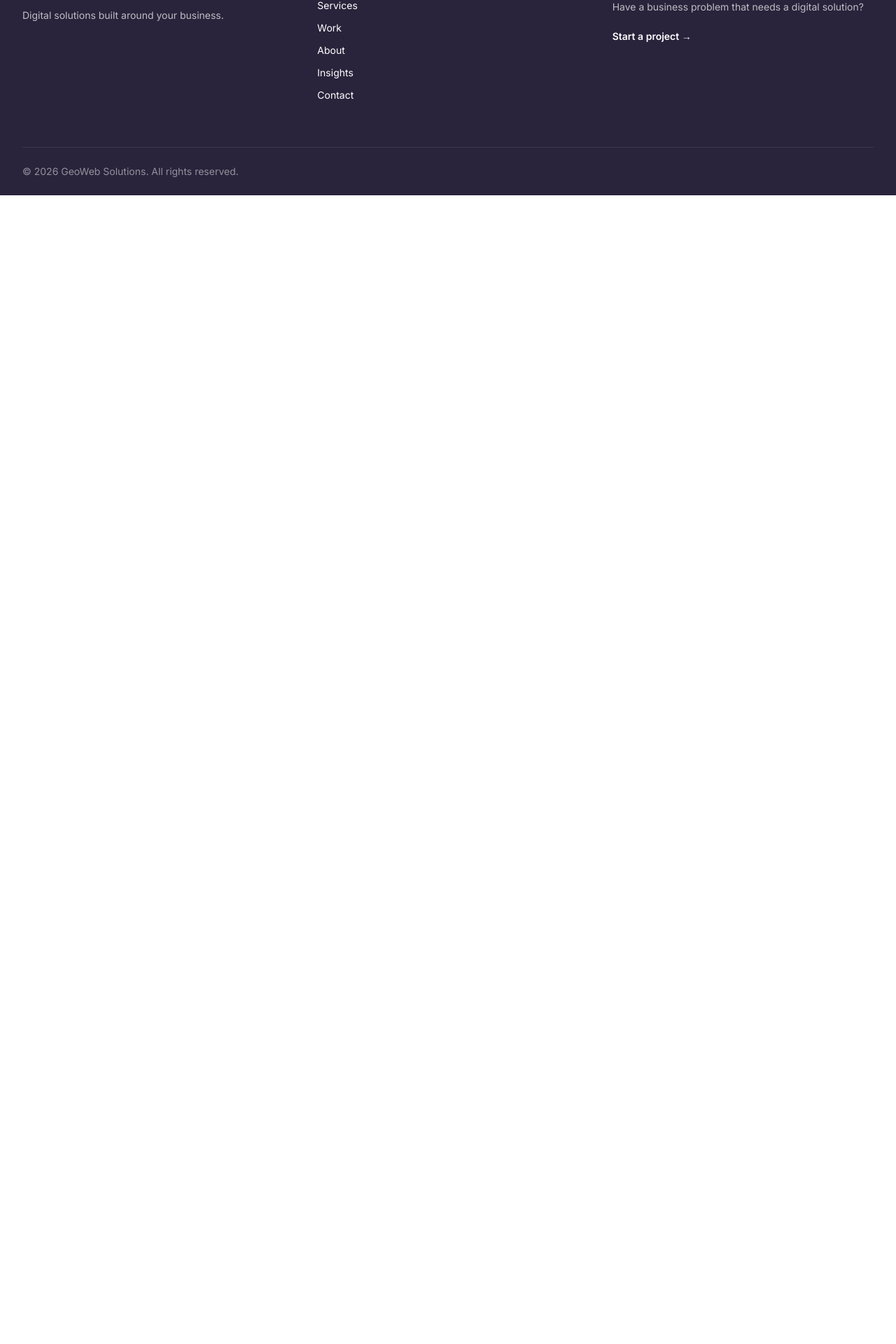
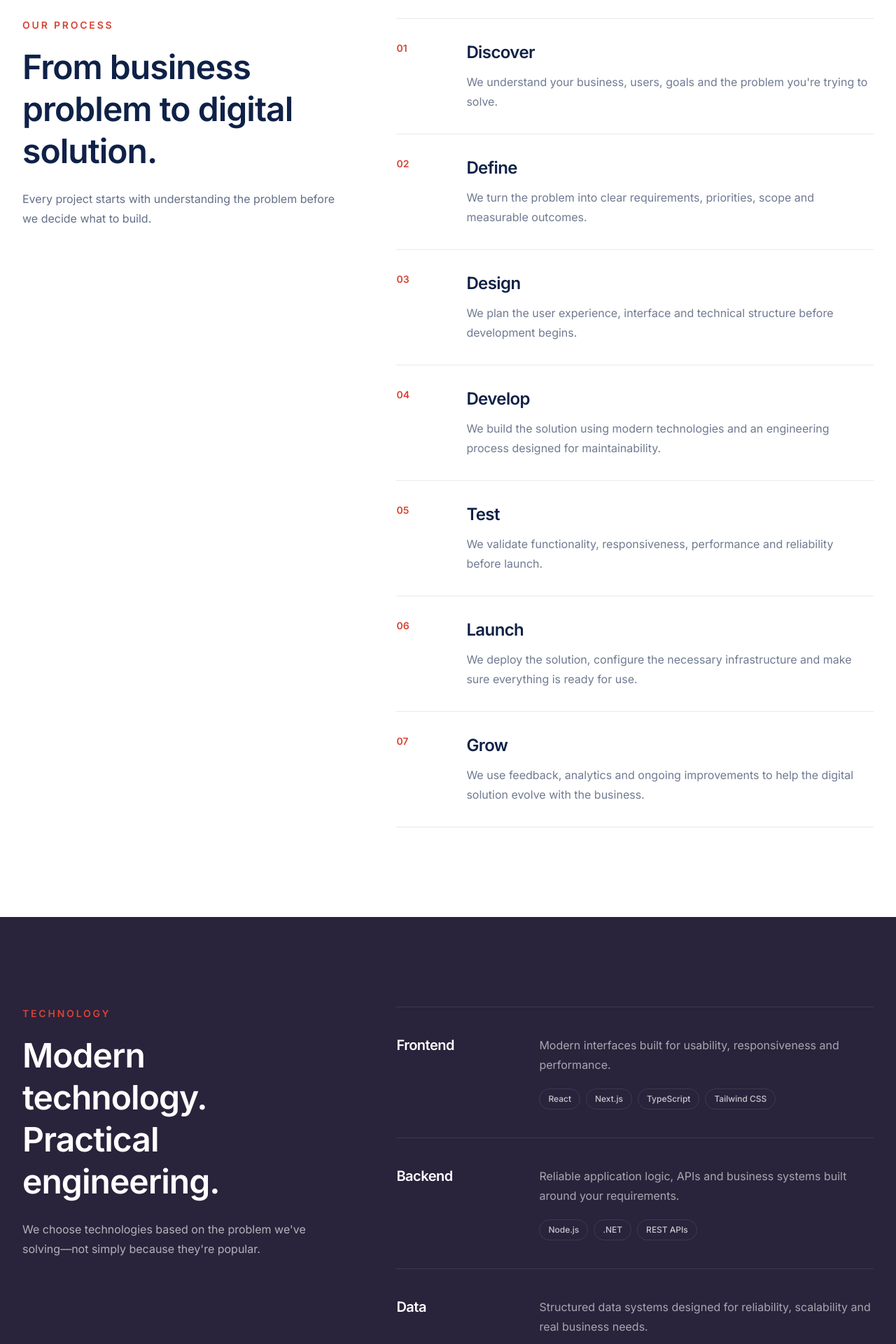
Before and after one commit to Georgeondigo/GeoWebSolutions-V2, a Next.js app: page / in a window 1280 px wide. Shown: the part 4683-6603 px from the top of the page at 70% size. Before the commit the page ends 4962 px from the top, so only its background shows below. Built offline with nearby package versions, Linux system fonts and the light colour scheme.

Commit message:
feat: build GeoWeb homepage and work system

```diff
--- a/src/app/page.tsx
+++ b/src/app/page.tsx
@@ -2,6 +2,9 @@ import Hero from "@/components/home/Hero";
 import WhatWeDo from "@/components/home/WhatWeDo";
 import WhyGeoWeb from "@/components/home/WhyGeoWeb";
 import SelectedWork from "@/components/home/SelectedWork";
+import Process from "@/components/home/Process";
+import Technology from "@/components/home/Technology";
+import FinalCTA from "@/components/home/FinalCTA";
 
 export default function Home() {
   return (
@@ -10,6 +13,9 @@ export default function Home() {
       <WhatWeDo />
       <WhyGeoWeb />
       <SelectedWork />
+      <Process />
+      <Technology />
+      <FinalCTA />
     </>
   );
 }
--- /dev/null
+++ b/src/components/home/FinalCTA.tsx
@@ -0,0 +1,49 @@
+import Link from "next/link";
+import Container from "@/components/ui/Container";
+
+export default function FinalCTA() {
+  return (
+    <section className="bg-geoweb-gray py-24 sm:py-32">
+      <Container>
+        <div className="relative overflow-hidden rounded-3xl bg-geoweb-indigo px-8 py-16 sm:px-12 sm:py-20 lg:px-16 lg:py-24">
+          <div className="relative z-10 max-w-3xl">
+            <p className="text-sm font-semibold uppercase tracking-[0.2em] text-geoweb-red">
+              Let&apos;s build
+            </p>
+
+            <h2 className="mt-5 text-4xl font-semibold leading-tight tracking-[-0.03em] text-white sm:text-5xl lg:text-6xl">
+              Have a problem that needs a digital solution?
+            </h2>
+
+            <p className="mt-6 max-w-2xl text-lg leading-8 text-white/65">
+              Tell us what you&apos;re trying to achieve. We&apos;ll help you figure out
+              what to build and how to build it.
+            </p>
+
+            <Link
+              href="/contact"
+              className="mt-10 inline-flex items-center rounded-full bg-geoweb-red px-6 py-3 text-sm font-semibold text-white transition-colors duration-200 hover:bg-white hover:text-geoweb-indigo"
+            >
+              Let&apos;s build it →
+            </Link>
+          </div>
+
+          <div
+            aria-hidden="true"
+            className="absolute -right-24 -top-24 h-72 w-72 rounded-full bg-white/5"
+          />
+
+          <div
+            aria-hidden="true"
+            className="absolute -bottom-24 right-16 h-56 w-56 rounded-full bg-geoweb-red/80"
+          />
+
+          <div
+            aria-hidden="true"
+            className="absolute bottom-10 right-40 h-24 w-24 rounded-full bg-white/10"
+          />
+        </div>
+      </Container>
+    </section>
+  );
+}
--- /dev/null
+++ b/src/components/home/Process.tsx
@@ -0,0 +1,52 @@
+import Container from "@/components/ui/Container";
+import { processSteps } from "@/data/process";
+
+export default function Process() {
+  return (
+    <section className="bg-white py-24 sm:py-32">
+      <Container>
+        <div className="grid gap-12 lg:grid-cols-[0.8fr_1.2fr] lg:gap-20">
+          <div>
+            <p className="text-sm font-semibold uppercase tracking-[0.2em] text-geoweb-red">
+              Our process
+            </p>
+
+            <h2 className="mt-5 max-w-md text-4xl font-semibold leading-tight tracking-[-0.02em] text-geoweb-text sm:text-5xl">
+              From business problem to digital solution.
+            </h2>
+
+            <p className="mt-6 max-w-md text-base leading-7 text-geoweb-text/65">
+              Every project starts with understanding the problem before we
+              decide what to build.
+            </p>
+          </div>
+
+          <div>
+            <div className="border-t border-geoweb-indigo/10">
+              {processSteps.map((step) => (
+                <article
+                  key={step.number}
+                  className="grid gap-5 border-b border-geoweb-indigo/10 py-8 sm:grid-cols-[80px_1fr]"
+                >
+                  <span className="text-sm font-semibold text-geoweb-red">
+                    {step.number}
+                  </span>
+
+                  <div>
+                    <h3 className="text-2xl font-semibold tracking-tight text-geoweb-text">
+                      {step.title}
+                    </h3>
+
+                    <p className="mt-3 max-w-xl leading-7 text-geoweb-text/60">
+                      {step.description}
+                    </p>
+                  </div>
+                </article>
+              ))}
+            </div>
+          </div>
+        </div>
+      </Container>
+    </section>
+  );
+}
--- /dev/null
+++ b/src/components/home/Technology.tsx
@@ -0,0 +1,57 @@
+import Container from "@/components/ui/Container";
+import { technologyGroups } from "@/data/technology";
+
+export default function Technology() {
+  return (
+    <section className="bg-geoweb-indigo py-24 text-white sm:py-32">
+      <Container>
+        <div className="grid gap-12 lg:grid-cols-[0.8fr_1.2fr] lg:gap-20">
+          <div>
+            <p className="text-sm font-semibold uppercase tracking-[0.2em] text-geoweb-red">
+              Technology
+            </p>
+
+            <h2 className="mt-5 max-w-md text-4xl font-semibold leading-tight tracking-[-0.02em] sm:text-5xl">
+              Modern technology. Practical engineering.
+            </h2>
+
+            <p className="mt-6 max-w-md text-base leading-7 text-white/65">
+              We choose technologies based on the problem we&apos;ve solving—not
+              simply because they&apos;re popular.
+            </p>
+          </div>
+
+          <div className="border-t border-white/10">
+            {technologyGroups.map((group) => (
+              <article
+                key={group.title}
+                className="grid gap-6 border-b border-white/10 py-8 sm:grid-cols-[180px_1fr] sm:py-10"
+              >
+                <h3 className="text-xl font-semibold tracking-tight">
+                  {group.title}
+                </h3>
+
+                <div>
+                  <p className="max-w-xl leading-7 text-white/60">
+                    {group.description}
+                  </p>
+
+                  <div className="mt-5 flex flex-wrap gap-2">
+                    {group.technologies.map((technology) => (
+                      <span
+                        key={technology}
+                        className="rounded-full border border-white/10 px-3 py-1.5 text-xs font-medium text-white/75"
+                      >
+                        {technology}
+                      </span>
+                    ))}
+                  </div>
+                </div>
+              </article>
+            ))}
+          </div>
+        </div>
+      </Container>
+    </section>
+  );
+}
--- /dev/null
+++ b/src/data/process.ts
@@ -0,0 +1,50 @@
+export interface ProcessStep {
+  number: string;
+  title: string;
+  description: string;
+}
+
+export const processSteps: ProcessStep[] = [
+  {
+    number: "01",
+    title: "Discover",
+    description:
+      "We understand your business, users, goals and the problem you're trying to solve.",
+  },
+  {
+    number: "02",
+    title: "Define",
+    description:
+      "We turn the problem into clear requirements, priorities, scope and measurable outcomes.",
+  },
+  {
+    number: "03",
+    title: "Design",
+    description:
+      "We plan the user experience, interface and technical structure before development begins.",
+  },
+  {
+    number: "04",
+    title: "Develop",
+    description:
+      "We build the solution using modern technologies and an engineering process designed for maintainability.",
+  },
+  {
+    number: "05",
+    title: "Test",
+    description:
+      "We validate functionality, responsiveness, performance and reliability before launch.",
+  },
+  {
+    number: "06",
+    title: "Launch",
+    description:
+      "We deploy the solution, configure the necessary infrastructure and make sure everything is ready for use.",
+  },
+  {
+    number: "07",
+    title: "Grow",
+    description:
+      "We use feedback, analytics and ongoing improvements to help the digital solution evolve with the business.",
+  },
+];
--- /dev/null
+++ b/src/data/technology.ts
@@ -0,0 +1,38 @@
+export interface TechnologyGroup {
+  title: string;
+  description: string;
+  technologies: string[];
+}
+
+export const technologyGroups: TechnologyGroup[] = [
+  {
+    title: "Frontend",
+    description:
+      "Modern interfaces built for usability, responsiveness and performance.",
+    technologies: ["React", "Next.js", "TypeScript", "Tailwind CSS"],
+  },
+  {
+    title: "Backend",
+    description:
+      "Reliable application logic, APIs and business systems built around your requirements.",
+    technologies: ["Node.js", ".NET", "REST APIs"],
+  },
+  {
+    title: "Data",
+    description:
+      "Structured data systems designed for reliability, scalability and real business needs.",
+    technologies: ["PostgreSQL", "SQL", "MongoDB", "Cosmos DB"],
+  },
+  {
+    title: "Cloud & Infrastructure",
+    description:
+      "Modern infrastructure and deployment platforms that keep digital products available and ready to grow.",
+    technologies: ["AWS", "Azure", "Vercel", "Cloudflare"],
+  },
+  {
+    title: "Engineering",
+    description:
+      "Development practices that make projects easier to maintain, test and improve over time.",
+    technologies: ["Git", "GitHub", "Docker", "Linux", "GitHub Actions"],
+  },
+];
```
